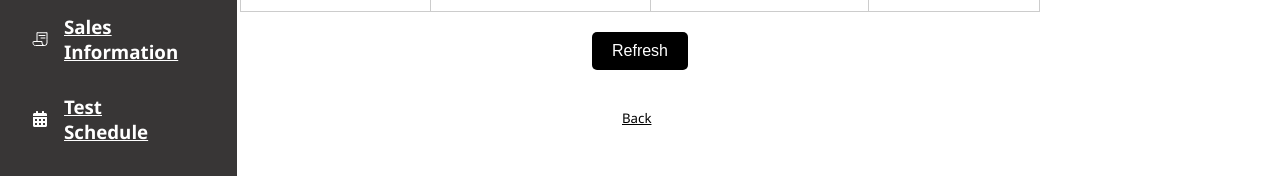
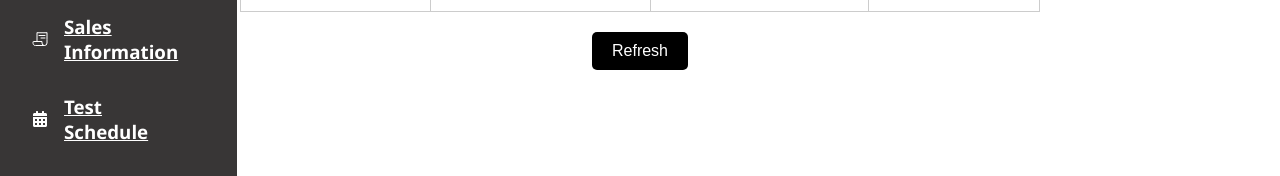
Before and after one commit to bechara-rizk/DealershipTeamOne, a Next.js app: page /dashboard/SalesInfoPage in a window 1280 px wide. Shown: the part 246-422 px from the top of the page. Built offline with nearby package versions, Linux system fonts and the light colour scheme.

Commit message:
adding navbar and sidebar

```diff
--- a/src/pages/dashboard/SalesInfoPage.js
+++ b/src/pages/dashboard/SalesInfoPage.js
@@ -48,11 +48,7 @@ function SalesInfoPage() {
       <button className="sales-info-button" onClick={getSalesInfo}>
         Refresh
       </button>
-      <div className="header-container">
-        <Link href="http://localhost:3000/dashboard/home" className="item">
-          <h6>Back</h6>
-        </Link>
-      </div>
+
     </div></>
   );
 }
```
